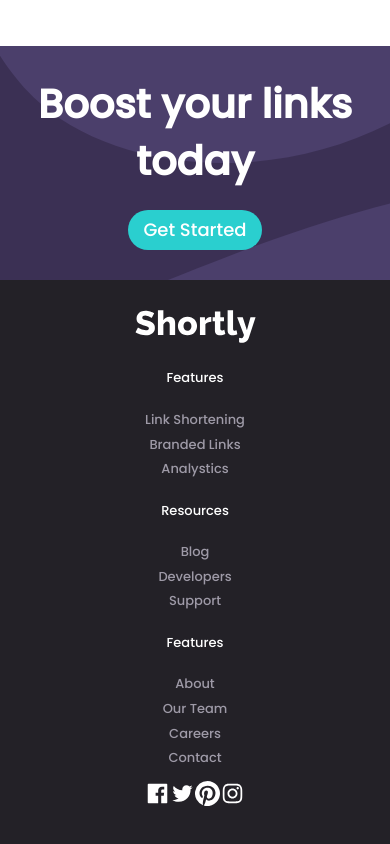
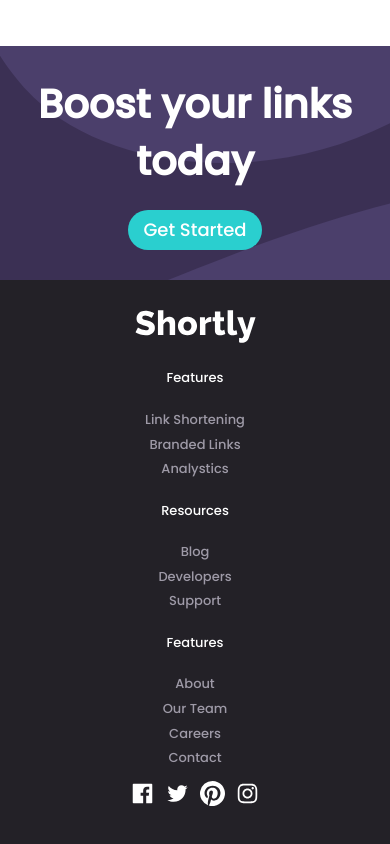
Before and after one commit to grekuu/Url-Shortening-Api, a React (Vite) app: page / in a window 390 px wide. Shown: the part 2109-2953 px from the top of the page. Built offline with nearby package versions, Linux system fonts and the light colour scheme.

Commit message:
small css change

```diff
--- a/src/components/Footer/Footer.scss
+++ b/src/components/Footer/Footer.scss
@@ -98,7 +98,7 @@
     }
 
     .social {
-      margin: 10px 0px;
+      margin: 10px 5px;
     }
   }
 }
```
